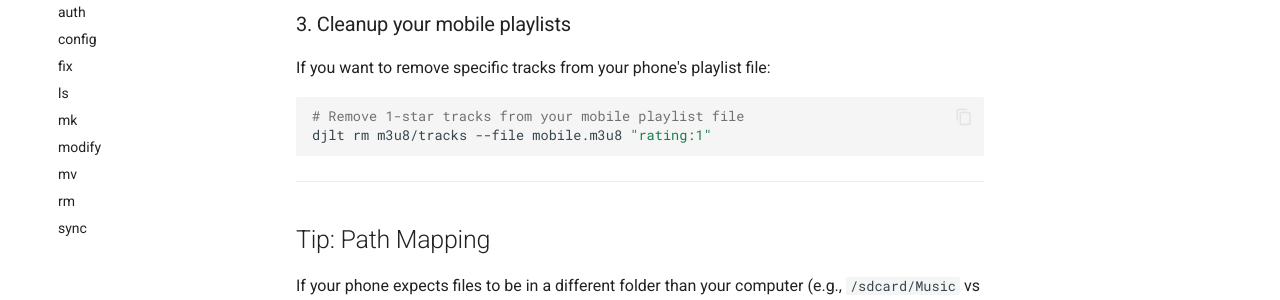
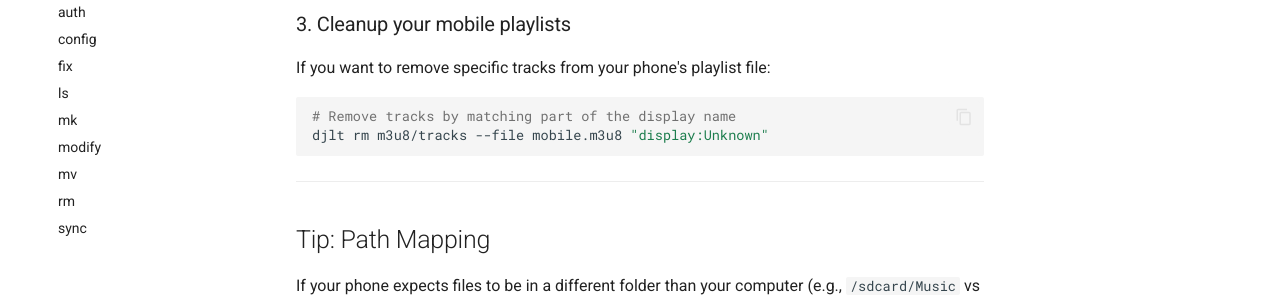
Before and after one commit to llttlltt/dj-library-tools, an MkDocs documentation site: the page built from docs/guide/workflows/exporting-to-mobile.md, in a window 1280 px wide and 1221 px high. Shown: the part 731-1031 px from the top of the window. Built offline with MkDocs 1.6.1 and Material for MkDocs 9.7.7, drawn with Linux system fonts in a browser that asks for light colours; comment, search, counter and statistics services are not loaded.

Commit message:
docs: correct M3U cleanup example to use supported display field

````diff
--- a/docs/guide/workflows/exporting-to-mobile.md
+++ b/docs/guide/workflows/exporting-to-mobile.md
@@ -22,8 +22,8 @@ djlt sync "rb/tracks genre:Techno" --to "m3u8/tracks" --to-file "techno.m3u8"
 If you want to remove specific tracks from your phone's playlist file:
 
 ```bash
-# Remove 1-star tracks from your mobile playlist file
-djlt rm m3u8/tracks --file mobile.m3u8 "rating:1"
+# Remove tracks by matching part of the display name
+djlt rm m3u8/tracks --file mobile.m3u8 "display:Unknown"
 ```
 
 ---
````
